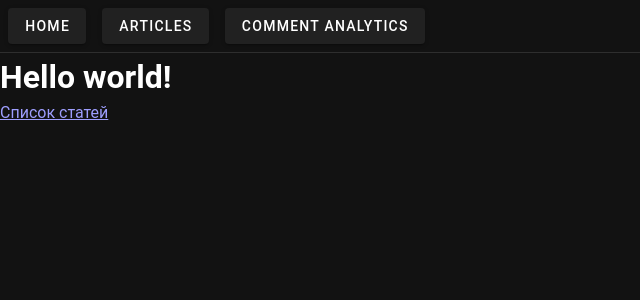
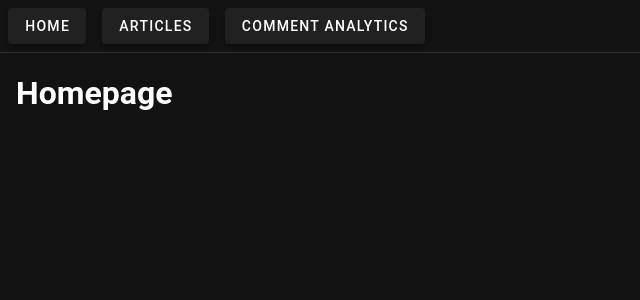
Before and after one commit to egorkaprikol/My-blog-app, a Vue app in the folder frontend/: page / in a window 1280 px wide. Shown: the top 300 px of the page, without its empty margins (0-640 px from the left). Built offline with nearby package versions, Linux system fonts and the light colour scheme.

Commit message:
improved navigation

```diff
--- a/frontend/src/components/ArticleList.vue
+++ b/frontend/src/components/ArticleList.vue
@@ -1,9 +1,4 @@
 <template>
-  <div class="centered-container">
-    <nav>
-      <router-link to="/">На главную</router-link>
-    </nav>
-  </div>
   <v-btn color="primary" @click="createNewArticle">Создать новую статью</v-btn>
   <v-list lines="one">
     <div v-if="articles && articles.length">
--- a/frontend/src/components/ArticleView.vue
+++ b/frontend/src/components/ArticleView.vue
@@ -1,9 +1,4 @@
 <template>
-  <div class="centered-container">
-    <nav>
-      <router-link to="/article">Список статей</router-link>
-    </nav>
-  </div>
   <v-container>
     <v-row>
       <v-col cols="12">
@@ -47,7 +42,6 @@ export default {
     async deleteArticle() {
       if (confirm('Вы уверены, что хотите удалить эту статью?')) {
         try {
-          fetchArticle(this.id);
           await deleteArticleById(this.id);
           alert('Статья успешно удалена!');
           this.$router.push({ name: 'ArticleList' });
--- a/frontend/src/components/CommentList.vue
+++ b/frontend/src/components/CommentList.vue
@@ -7,7 +7,6 @@
     </nav>
   </div>
   <v-btn color="primary" @click="addNewComment">Добавить комментарий</v-btn>
-  <v-btn color="secondary" @click="ComeToAnalyticCommentList">Фильтрация</v-btn>
   <v-list lines="one">
     <div v-if="comments && comments.length">
       <v-list-item v-for="comment in comments" :key="comment.id">
--- a/frontend/src/components/HomePage.vue
+++ b/frontend/src/components/HomePage.vue
@@ -1,10 +1,5 @@
 <template>
-    <main>
-        <div>
-            <h1>Hello world!</h1>
-            <nav>
-                <router-link to="/article">Список статей</router-link>
-            </nav>
-        </div>
-    </main>
+    <div class="my-4 mx-4">
+        <h1>Homepage</h1>
+    </div>
 </template>
```
